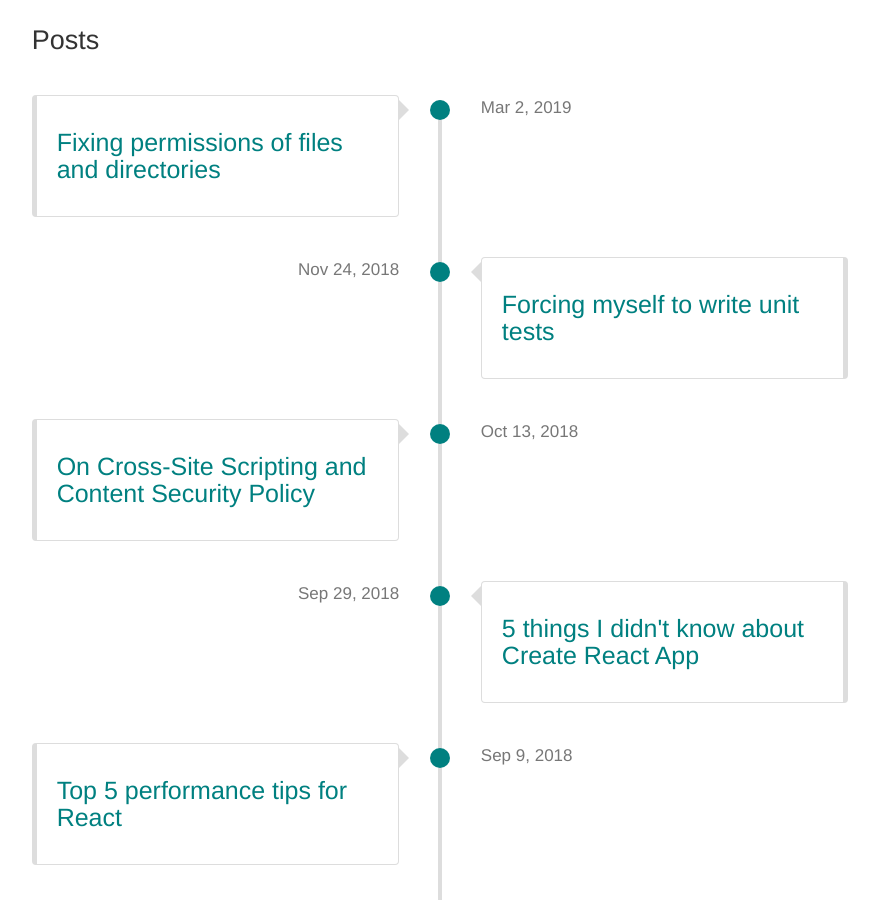
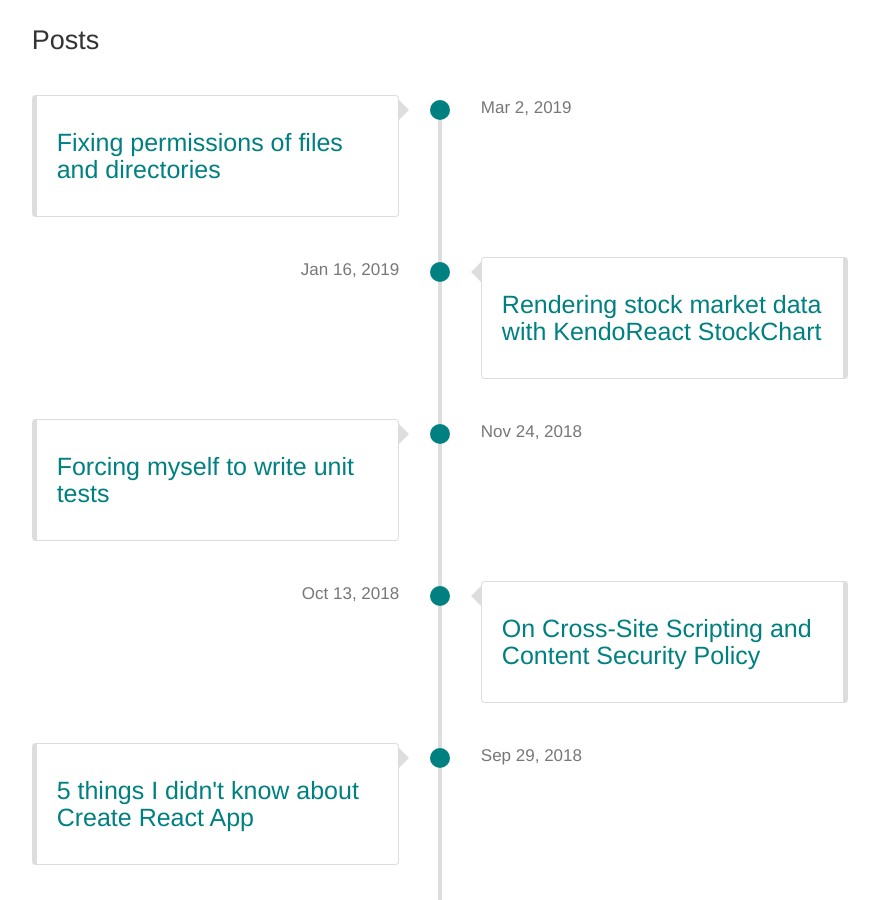
Before and after one commit to groundberry/groundberry.github.io, a Jekyll site: the page built from index.html, in a window 1280 px wide and 900 px high, scrolled down 589 px. Shown: the whole window, without its empty margins (200-1079 px from the left). Built offline with Jekyll 4.4.1, drawn with Linux system fonts in a browser that asks for light colours; part of the change alters nothing that is shown.

Commit message:
Add article "Rendering stock market data with KendoReact StockChart"

```diff
--- a/_posts/2019-01-16-rendering-stock-market-data-with-kendoreact-stockchart.md
+++ b/_posts/2019-01-16-rendering-stock-market-data-with-kendoreact-stockchart.md
@@ -3,7 +3,7 @@ layout: post
 title: "Rendering stock market data with KendoReact StockChart"
 date: 2019-01-16
 categories: development
-published: false
+canonical: https://www.telerik.com/blogs/rendering-stock-market-data-with-kendoreact-stockchart
 ---
 
 In this article we are going to build a [React](https://facebook.github.io/react/) app to render historical stock prices.
```
